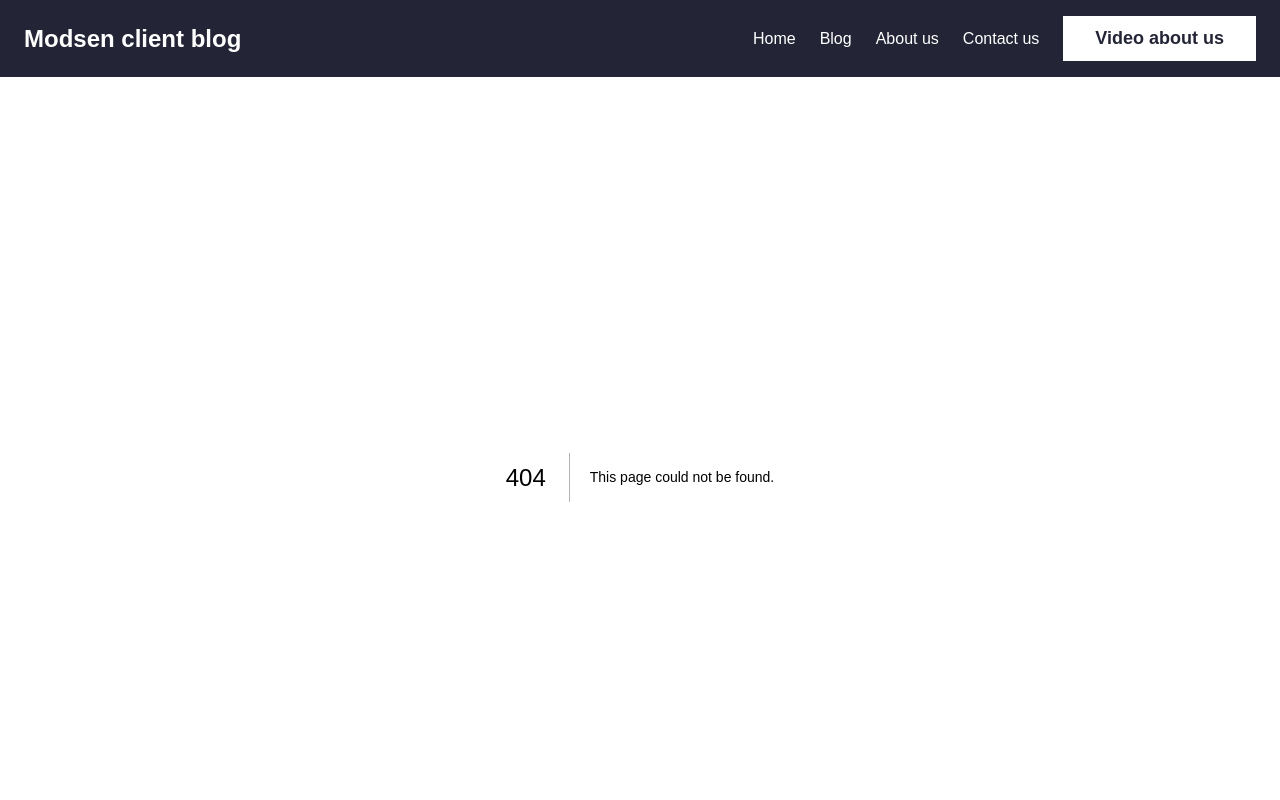
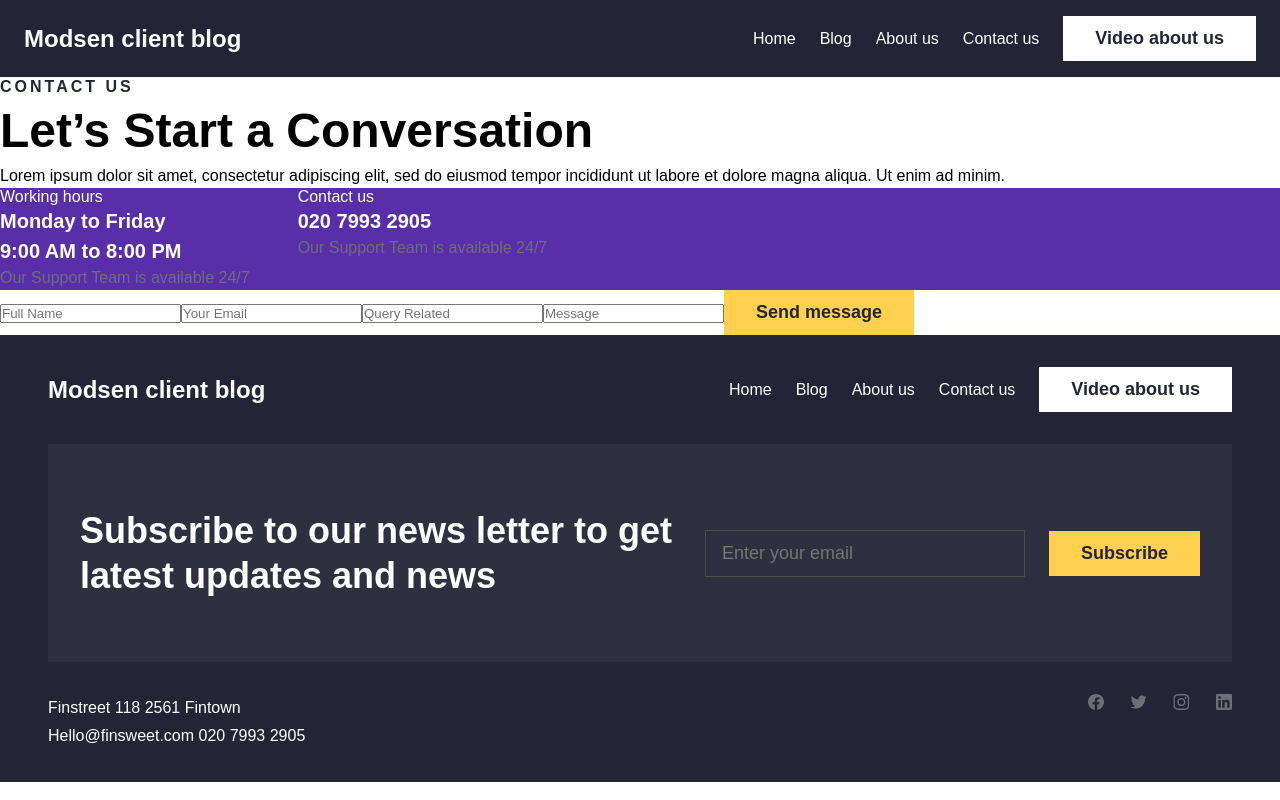
Before and after one commit to kirilbaskakov/blog, a Next.js app: page /contact in a window 1280 px wide. Before the commit this address had no page. Shown: the top 800 px of the page. Built offline with nearby package versions, Linux system fonts and the light colour scheme.

Commit message:
add: basic design

```diff
--- /dev/null
+++ b/src/app/contact/page.module.scss
@@ -0,0 +1,6 @@
+.contactUs {
+    display: flex;
+    gap: 3rem;
+    background: #592EA9;
+    color: white;
+}
--- /dev/null
+++ b/src/app/contact/page.tsx
@@ -0,0 +1,35 @@
+import ContactForm from '@/components/ContactForm/ContactForm';
+import React from 'react';
+import styles from './page.module.scss';
+
+const page = () => {
+  return (
+    <div>
+      <div>
+        <p className="cap3">Contact us</p>
+        <h1>Let’s Start a Conversation</h1>
+        <p className="body1">
+          Lorem ipsum dolor sit amet, consectetur adipiscing elit, sed do
+          eiusmod tempor incididunt ut labore et dolore magna aliqua. Ut enim ad
+          minim.
+        </p>
+      </div>
+      <div className={styles.contactUs}>
+        <div>
+          <p>Working hours</p>
+          <h5>Monday to Friday</h5>
+          <h5>9:00 AM to 8:00 PM </h5>
+          <p className="body1 secondary">Our Support Team is available 24/7</p>
+        </div>
+        <div>
+          <p>Contact us</p>
+          <h5>020 7993 2905</h5>
+          <p className="body1 secondary">Our Support Team is available 24/7</p>
+        </div>
+      </div>
+      <ContactForm />
+    </div>
+  );
+};
+
+export default page;
--- a/src/app/globals.scss
+++ b/src/app/globals.scss
@@ -66,6 +66,12 @@ h4 {
   line-height: 1.4em;
 }
 
+h5 {
+  font-size: 20px;
+  font-weight: 700;
+  line-height: 1.5em;
+}
+
 .body1 {
   font-size: 16px;
   font-weight: 400;
--- /dev/null
+++ b/src/components/ContactForm/ContactForm.tsx
@@ -0,0 +1,15 @@
+import React from 'react';
+
+const ContactForm = () => {
+  return (
+    <form>
+      <input placeholder="Full Name" />
+      <input placeholder="Your Email" />
+      <input placeholder="Query Related" />
+      <input placeholder="Message" />
+      <button className="button">Send message</button>
+    </form>
+  );
+};
+
+export default ContactForm;
```
